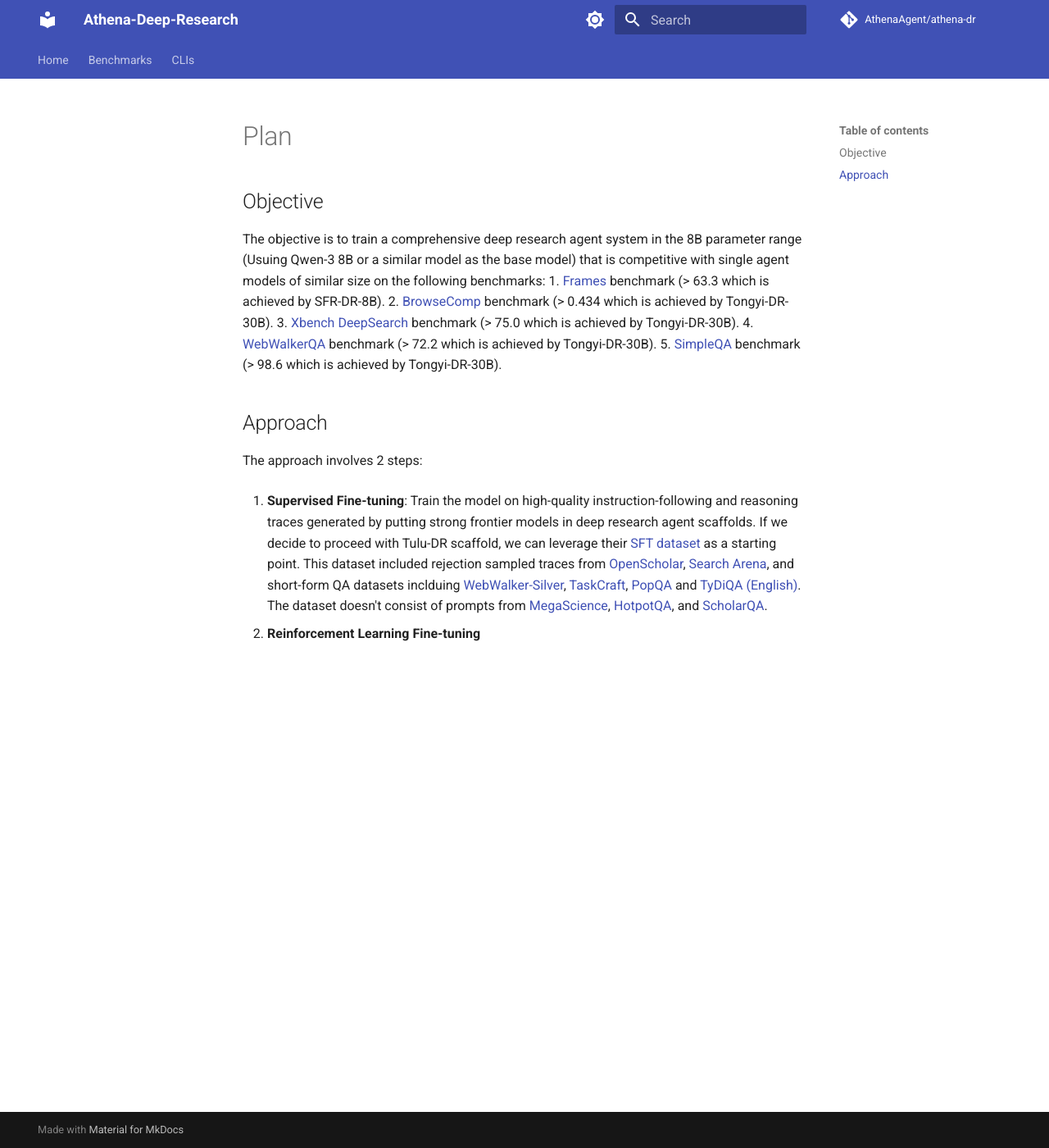
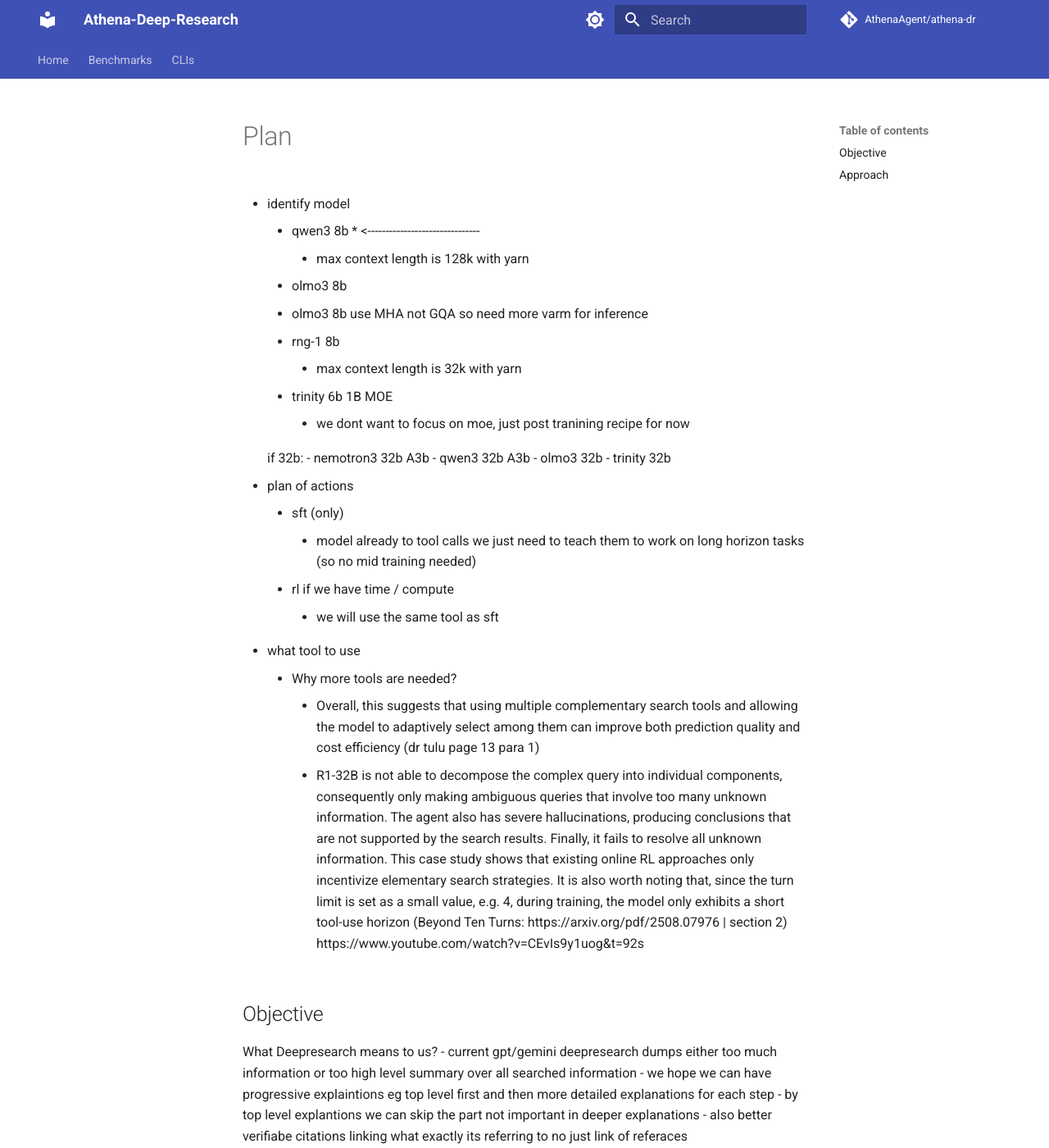
Before and after one commit to AthenaAgent/athena-dr, an MkDocs documentation site: the page built from docs/plan.md, in a window 1280 px wide and 1400 px high. Shown: the whole window at 82% size. Built offline with MkDocs 1.6.1 and Material for MkDocs 9.7.7, drawn with Linux system fonts in a browser that asks for light colours; comment, search, counter and statistics services are not loaded.

Commit message:
plan update

```diff
--- a/docs/plan.md
+++ b/docs/plan.md
@@ -1,6 +1,50 @@
 # Plan
 
+- identify model
+    - qwen3 8b * <-------------------------------
+        - max context length is 128k with yarn
+    - olmo3 8b
+      - olmo3 8b use MHA not GQA so need more varm for inference
+    - rng-1 8b
+        - max context length is 32k with yarn
+    - trinity 6b 1B MOE
+        - we dont want to focus on moe, just post tranining recipe for now
+
+    if 32b:
+    - nemotron3 32b A3b
+    - qwen3 32b A3b
+    - olmo3 32b
+    - trinity 32b
+
+- plan of actions
+    - sft (only)
+        - model already to tool calls we just need to teach them to work on long horizon tasks (so no mid training needed)
+    - rl
+        if we have time / compute
+        - we will use the same tool as sft
+- what tool to use
+    - Why more tools are needed?
+        - Overall, this suggests that using multiple complementary search tools and allowing the model to adaptively select among them can improve both prediction quality and cost efficiency (dr tulu page 13 para 1)
+        - R1-32B is not able to decompose the complex query into individual components, consequently only
+            making ambiguous queries that involve too many unknown information. The agent also has severe
+            hallucinations, producing conclusions that are not supported by the search results. Finally, it fails to
+            resolve all unknown information. This case study shows that existing online RL approaches only
+            incentivize elementary search strategies. It is also worth noting that, since the turn limit is set as a
+            small value, e.g. 4, during training, the model only exhibits a short tool-use horizon
+            (Beyond Ten Turns: https://arxiv.org/pdf/2508.07976 | section 2)
+        https://www.youtube.com/watch?v=CEvIs9y1uog&t=92s
+
+
 ## Objective
+
+
+
+What Deepresearch means to us?
+ -  current gpt/gemini deepresearch dumps either too much information or too high level summary over all searched information
+ -  we hope we can have progressive explaintions eg top level first and then more detailed explanations for each step
+ -  by top level explantions we can skip the part not important in deeper explanations
+ -  also better verifiabe citations linking what exactly its referring to no just link of referaces
+
 
 The objective is to train a comprehensive deep research agent system in the 8B parameter range (Usuing Qwen-3 8B or a similar model as the base model) that is competitive with single agent models of similar size on the following benchmarks:
 1. [Frames](./benchmarks.md#frames-factuality-retrieval-and-reasoning-measurement-set) benchmark (> 63.3 which is achieved by SFR-DR-8B).
--- a/pyproject.toml
+++ b/pyproject.toml
@@ -52,7 +52,7 @@
 
 [project.scripts]
 athena-dr-mcp = "athena_dr.agent.mcp_backend.main:main"
-# athena-dr-list-tools = "athena_dr.utils:list_tools_from_server"
+athena-dr-list-tools = "athena_dr.utils:list_tools_from_server"
 athena-dr-workflows = "athena_dr.agent.workflows.cli:launch_web_page_reader_cli"
 athena-dr = "athena_dr.agent.workflows.cli:launch_auto_search_workflow_cli"
 
```
